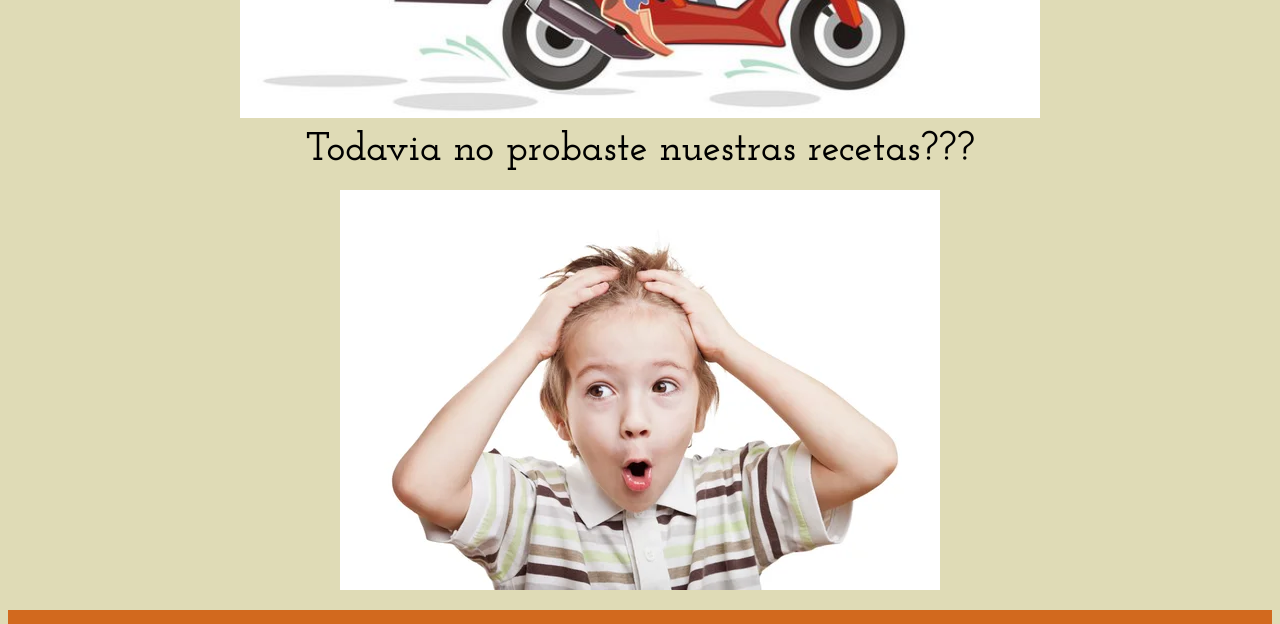
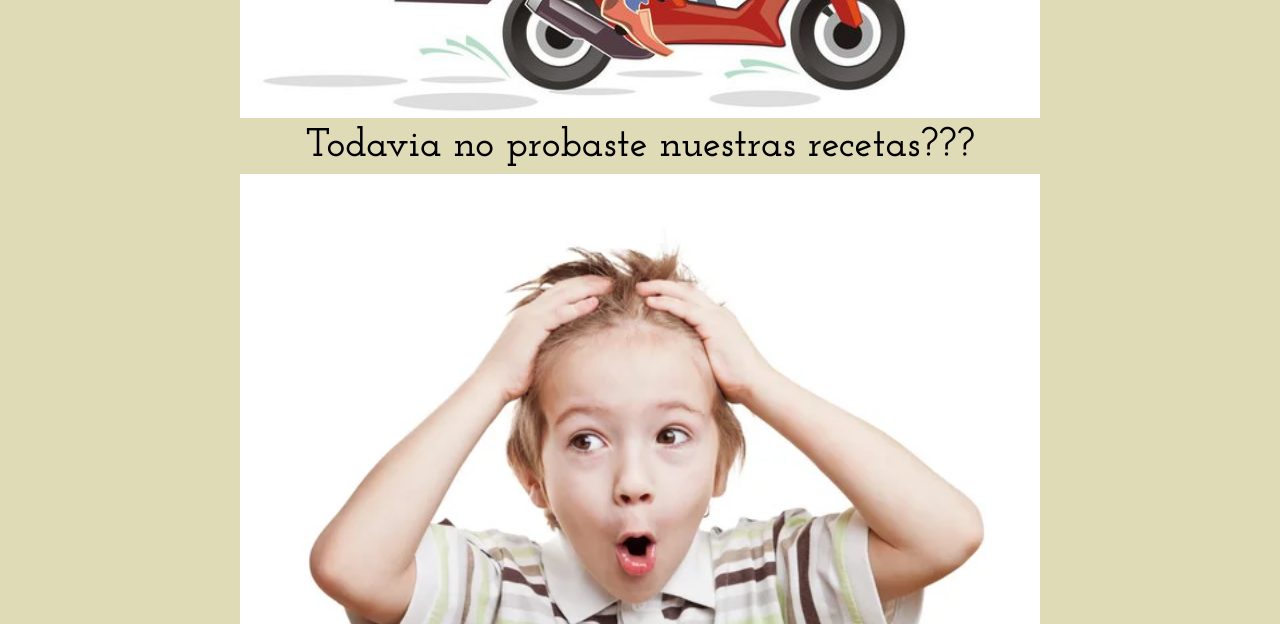
Before and after one commit to ProfeBlasi/AplicacionesMoviles2023, a plain HTML site: page index.html in a window 1280 px wide. Shown: the part 2150-2774 px from the top of the page. Drawn offline with nearby package versions, Linux system fonts and the light colour scheme; some packages are replaced by stand-ins of ours; a script that the page names is missing; a web font is replaced by a local one.

Commit message:
fix container

```diff
--- a/css/card.css
+++ b/css/card.css
@@ -8,15 +8,6 @@
     display: flex;
     flex-wrap: wrap;
     justify-content: center;
-  }
-
-  .container_favorites .card-container {
-    display: unset;
-  }
-
-  .container_favorites .card-container img {
-    display: block;
-    margin: 20px auto;
   }
 
   .card-container h2{
--- a/css/home.css
+++ b/css/home.css
@@ -123,21 +123,21 @@
   }
 }
 
-.container_delivery, .container-carrousel {
+.container_delivery, .container-carrousel, .cardHome {
   position: relative;
   margin: 0 auto;
   width: 90%;
   max-width: 800px;
 }
 
-.container_delivery h2, .container-carrousel h2 {
+.container_delivery h2, .container-carrousel h2, .cardHome h2 {
   text-align: center;
   font-size: 350%;
   font-family: 'Josefin Slab', serif;
   margin: 3%;
 }
 
-.container_delivery img {
+.container_delivery img, .cardHome img {
   width: 100%;
   height: auto;
   display: block;
--- a/js/pages/home.js
+++ b/js/pages/home.js
@@ -40,8 +40,10 @@ export const viewFavorites = () => {
     const cardContainer = $('.card-container');
     if (favorites.length === 0) {
         const h2 = $('<h2>').text('Todavia no probaste nuestras recetas???');
-        const img = $('<img>').attr('src', '../Imagenes/boySorprendido.jpg');
-        cardContainer.append(h2, img);
+        const card = $('<div>').addClass('cardHome');
+        const imageDiv = $('<img>').attr('src', '../Imagenes/boySorprendido.jpg');
+        card.append(h2, imageDiv);
+        cardContainer.append(card);
     } else {
         var h2 = $('<h2>').text('Tus favoritos');
         var divH2 = $('<div>').addClass('container-favoritos');
```
